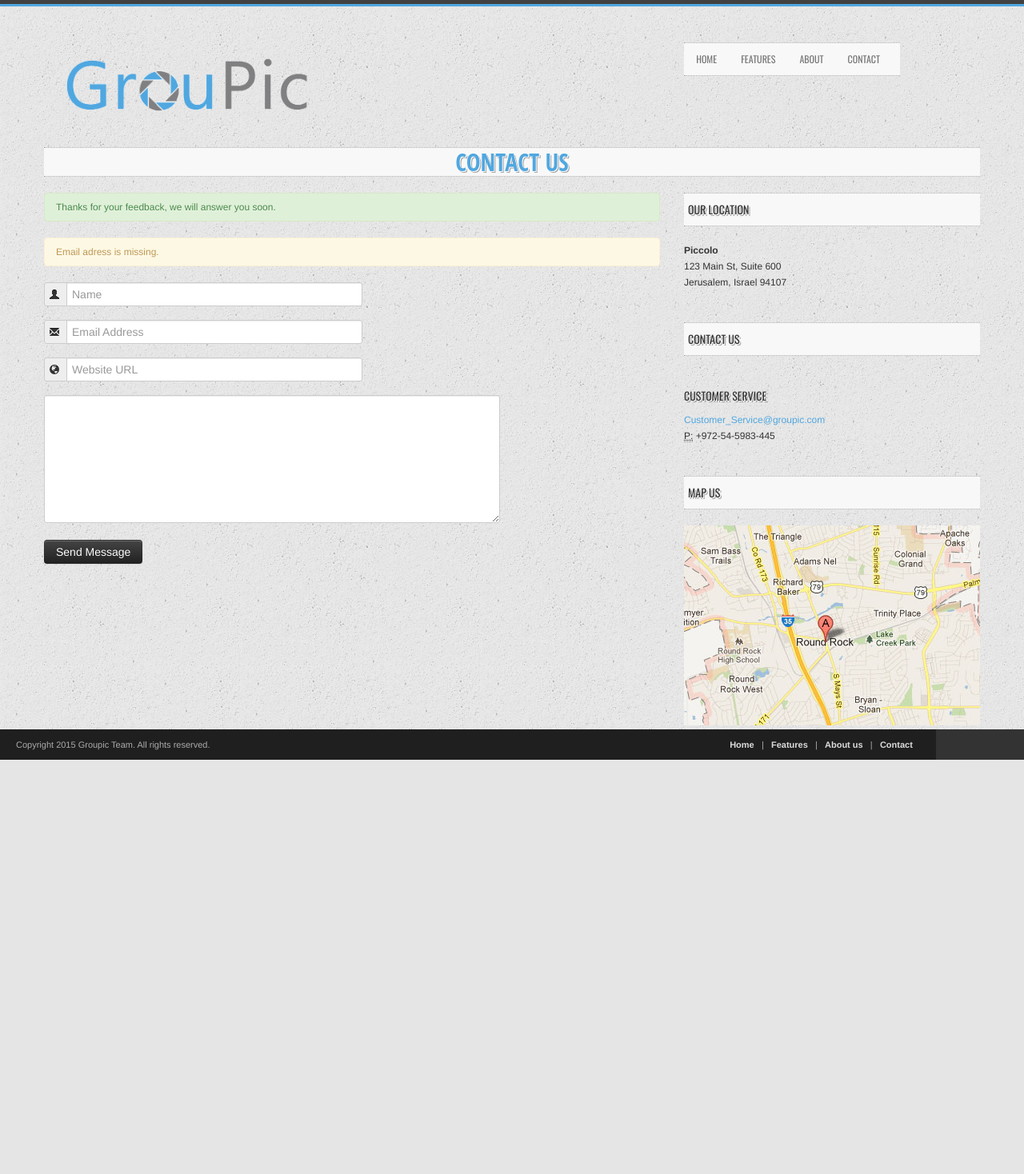
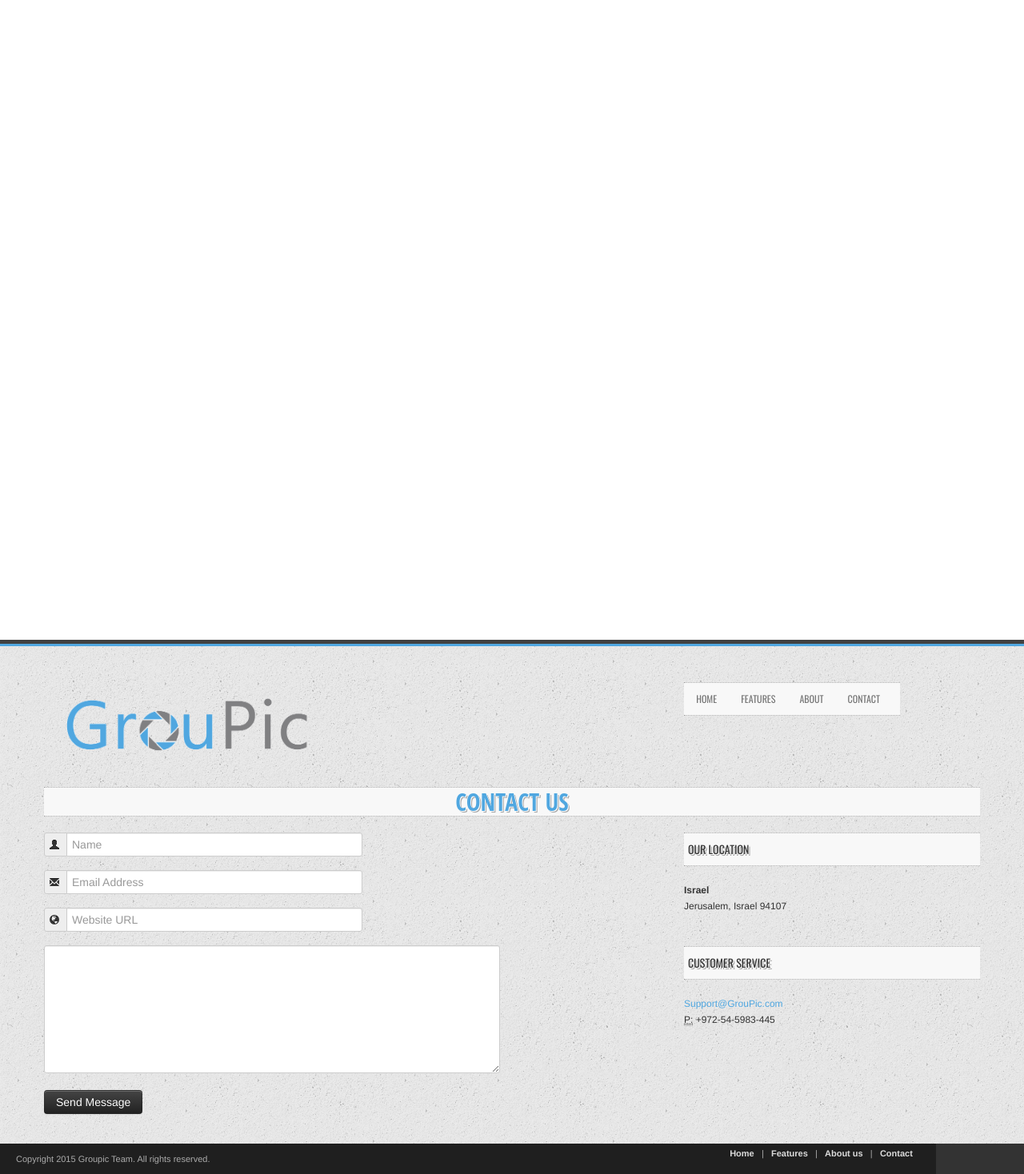
Before and after one commit to moshekan/groupic, a Django app: template groupic/events/templates/contact_us.html in a window 1280 px wide. Shown: the whole page at 80% size. Before the commit the page ends 950 px from the top, so only its background shows below. Run offline with Django 3.2, Linux system fonts and the light colour scheme; the template is opened without the code that fills it: most values are stand-ins (such as "Sample title", 1, 10 or a date in 2020); some libraries are stand-ins or nearby versions.

Commit message:
updates to website by god

```diff
--- a/groupic/events/static/events/css/custom-styles.css
+++ b/groupic/events/static/events/css/custom-styles.css
@@ -798,3 +798,18 @@ a.accordion-toggle{background: #f5f5f5;}
 #arrange {
 	display: inline-block;
 }
+
+.right {
+	float: right;
+	margin-top: -7.5px;
+}
+
+a {
+	cursor: pointer;
+}
+
+#landing {
+	width: 100%;
+	height: 100%;
+	background-color: white;
+}
--- a/groupic/events/static/events/js/events.js
+++ b/groupic/events/static/events/js/events.js
@@ -294,3 +294,19 @@ $(document).ready(function() {
         loadEvent(id);
     });
 });
+
+function SearchEvents(str) {
+    // alert("sumtin sexy happened");
+    var divs = document.getElementsByClassName("helpSearch");
+    for(var i = 0; i < divs.length; i++){
+        var n = divs[i].innerHTML.toUpperCase().search(str.toUpperCase());
+        if (n > -1) {
+            alert(divs[i].innerHTML("bla"));
+            alert("yes " + divs[i].innerHTML + " " + n);
+        }
+    }
+}
+
+// function wordInString(s, word){
+//     return new RegExp( '\\b' + word + '\\b', 'i').test(s);
+// }
--- a/groupic/events/templates/about_us.html
+++ b/groupic/events/templates/about_us.html
@@ -12,9 +12,9 @@
             <p>We Are a group of Israeli and Palestinian students that work together in order to create
 		a political and social impact by working on a project together. Our project is Groupic. Groupic is a service that allows people to see new perspectives by viewing a lot of pictures from events that show both sides.</p>
 
-            <div class="alert alert-success">
+            <div class="alert alert-alert" style="text-align: center;"><strong style="font-size: 15px;">
                 We are Groupic and we intend to make a change.
-            </div>
+            </strong></div>
 		<div class="span3" style="margin-left:0">
 			<p>The way the idea works is simple. once a user opens our app it acts just like his regular cell phone camera.
 every picture the user takes goes to a centralized ablum of the event. This way the album gets filled with a lot of pictures that show different perspectives. This way our viewers can see a lot of different sides of the same coin. The ablum can be accessed website or app by anyone and that way people can see what really happened without any agenda behind the pictures.</p>
--- a/groupic/events/templates/base.html
+++ b/groupic/events/templates/base.html
@@ -14,7 +14,7 @@
 <link rel="stylesheet" href="{% static "events/css/prettyPhoto.css" %}">
 <link rel="stylesheet" href="{% static "events/css/flexslider.css" %}">
 <link rel="stylesheet" href="{% static "events/css/custom-styles.css" %}">
- <link rel="shortcut icon" href='{% static "events/images/favicon.ico" %}'>
+<link rel="shortcut icon" href='{% static "events/images/favicon.ico" %}'>
 {% block styles %}{% endblock %}
 <!--[if lt IE 9]>
     <script src="http://html5shim.googlecode.com/svn/trunk/html5.js"></script>
@@ -24,6 +24,9 @@
 </head>
 
 <body class="home">
+    <div id="landing">
+
+    </div>
     <!-- Color Bars (above header)-->
 	<div class="color-bar-1"></div>
     <div class="color-bar-2 color-bg"></div>
--- a/groupic/events/templates/contact_us.html
+++ b/groupic/events/templates/contact_us.html
@@ -9,10 +9,10 @@
         <div class="span8 contact"><!--Begin page content column-->
 
 
-            <div class="alert alert-success">
+            <div class="alert alert-success" style="display: none;">
                 Thanks for your feedback, we will answer you soon.
             </div>
-            <div class="alert alert-fail">
+            <div class="alert alert-fail" style="display: none;">
                 Email adress is missing.
             </div>
 
@@ -44,19 +44,17 @@
         <div class="span4 sidebar page-sidebar"><!-- Begin sidebar column -->
             <h5 class="title-bg">Our Location</h5>
             <address>
-            <strong>Piccolo</strong><br>
-            123 Main St, Suite 600<br>
+            <strong>Israel</strong><br>
             Jerusalem, Israel 94107
             </address>
-             <h5 class="title-bg">Contact Us</h5>
             <address>
-            <h5>Customer Service</h5>
-            <a href="mailto:#">Customer_Service@groupic.com</a><br>
+            <h5 class="title-bg">Customer Service</h5>
+            <a href="mailto:#">Support@GrouPic.com</a><br>
             <abbr title="Phone">P:</abbr> +972-54-5983-445
             </address>
 
-            <h5 class="title-bg">Map Us</h5>
-            <img src="{% static "events/images/location-map.jpg" %}" alt="map">
+            <!-- <h5 class="title-bg">Map Us</h5>
+            <img src="{% static "events/images/location-map.jpg" %}" alt="map"> -->
 
         </div><!-- End sidebar column -->
 
--- a/groupic/events/templates/events.html
+++ b/groupic/events/templates/events.html
@@ -1,7 +1,7 @@
 {% extends "base.html" %}
 {% load staticfiles %}
 {% block title %} Groupic - Latest event {% endblock %}
-{% block header %} Recent Events {% endblock %}
+{% block header %} Recent Events  <input class="right searchEvents" onkeyup="SearchEvents(this.value)" type="text" placeholder="Search Events">{% endblock %}
 {% block content %}
 
 {% block style %}
@@ -36,8 +36,8 @@
 
                             </span>
                         </span>
-                        <a ><img onclick="loadEvent('{{ key }}')" src="{{value.media.0.full_res}}" class="gallery-top" alt="{{key}}"></a>
-                        <span class="project-details"><a href="gallery-single.htm">{{value.name}}</a><b>{{value.media|length}}</b> Pictures of {{value.name}}</span>
+                        <a><img onclick="loadEvent('{{ key }}')" src="{{value.media.0.full_res}}" class="gallery-top" alt="{{key}}"></a>
+                        <span class="project-details"><a onclick="loadEvent('{{ key }}')" class="helpSearch">{{value.name}}</a><b>{{value.media|length}}</b> Pictures of {{value.name}}</span>
                     </li>
                 </div>
                      {% endfor %}
--- a/groupic/events/templates/features.html
+++ b/groupic/events/templates/features.html
@@ -11,8 +11,6 @@
     <div class="row">
         <div class="span12">
             <h2>How does it Works?</h2>
-            <p class="lead"> A picture is worth a 1000 changes
-            </p>
         </div>
         <div class="span4">
             <h5> Creating Public Events</h5>
```
